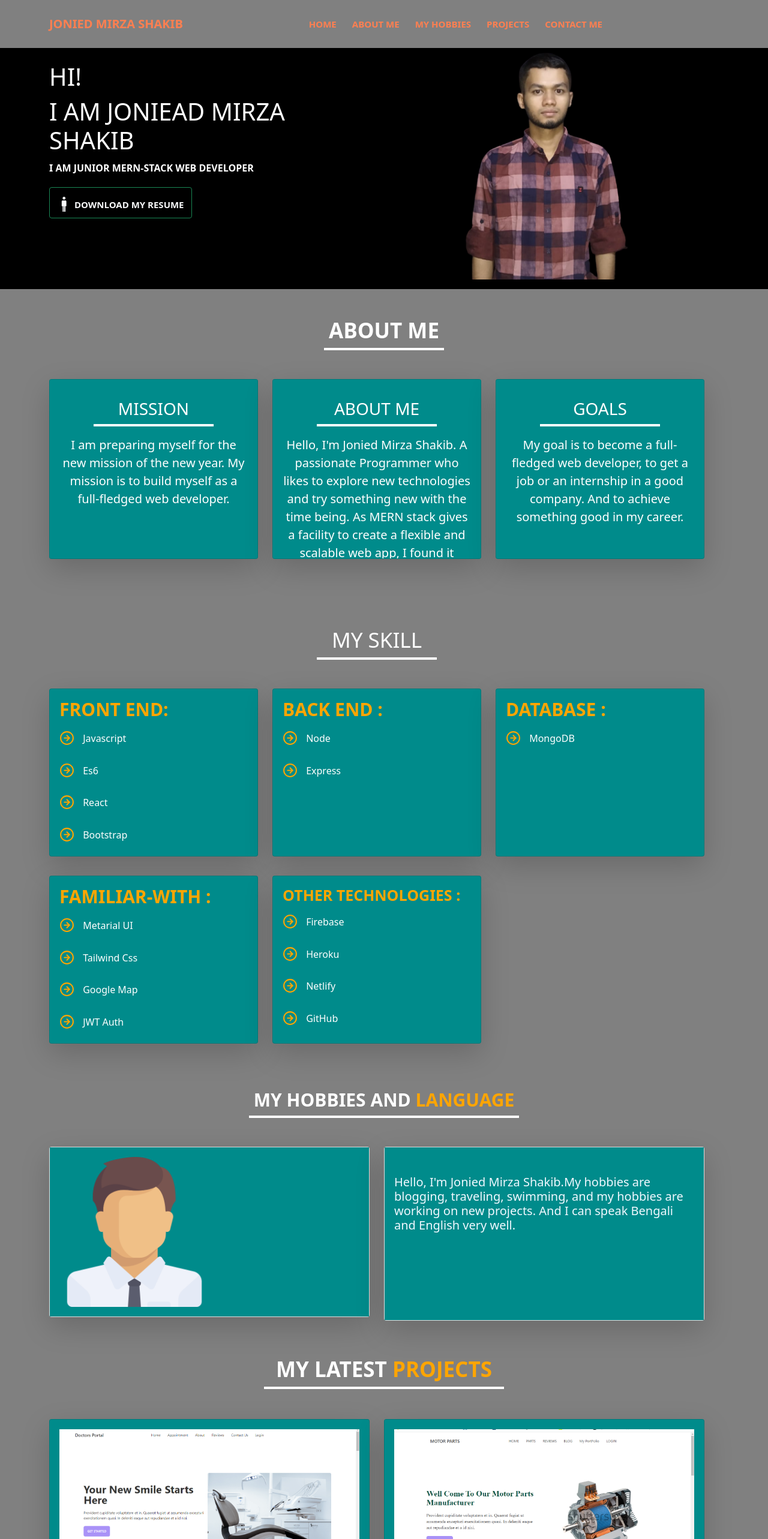
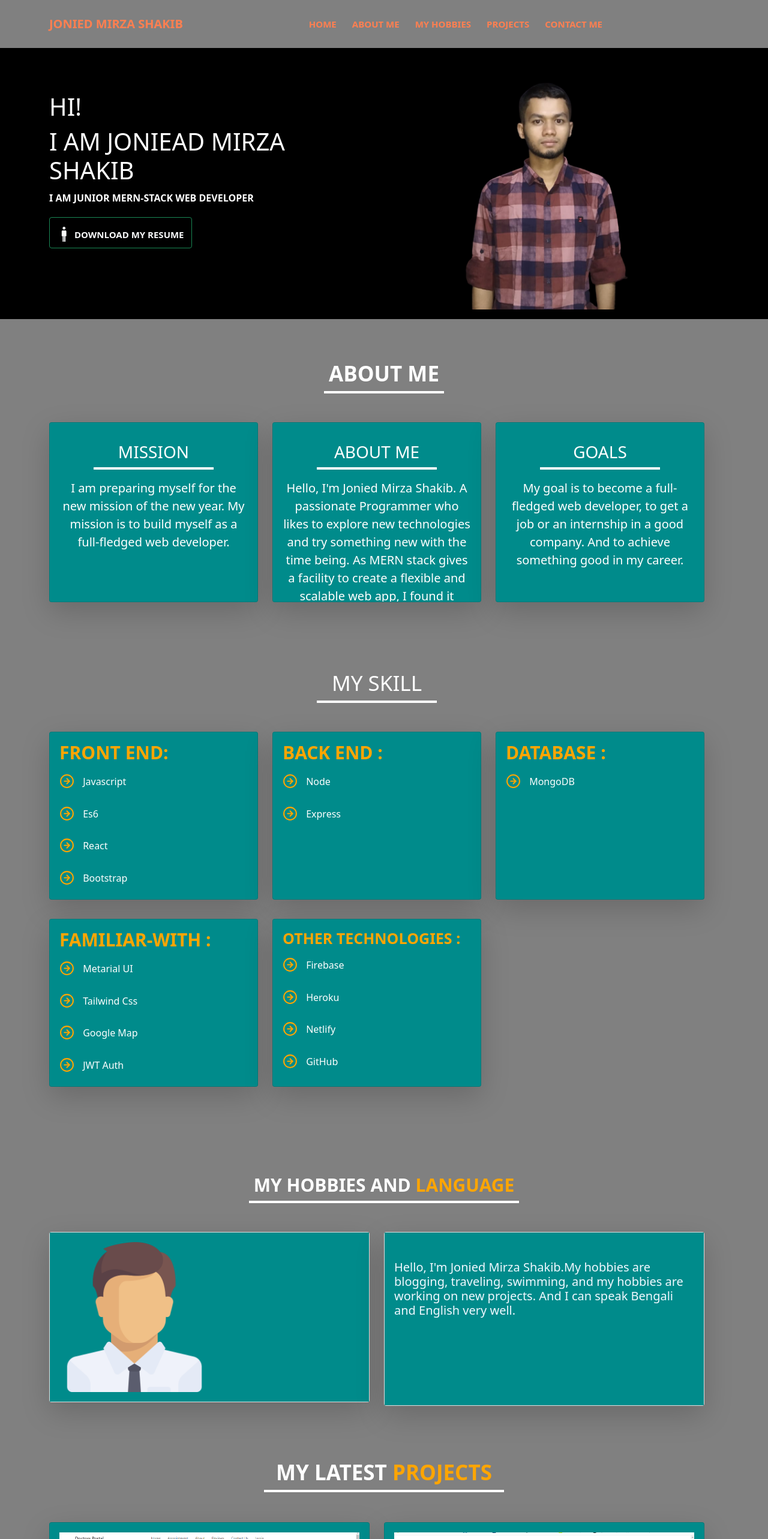
Before and after one commit to Jonied-mirza-shakib/My-Portfolio, a React (Create React App) app: page / in a window 1280 px wide. Shown: the top 2566 px of the page at 60% size. Built offline with nearby package versions, Linux system fonts and the light colour scheme.

Commit message:
updated the all pages title

```diff
--- a/src/Component/ContactMe/ContactMe.js
+++ b/src/Component/ContactMe/ContactMe.js
@@ -9,7 +9,7 @@ const ContactMe = () => {
     }
     return (
         <div>
-            <div style={{ marginTop: '50px' }} className='container'>
+            <div style={{ marginTop: '80px' }} className='container'>
                 <h2 className='text-center' style={{ color: 'white', textTransform: 'uppercase' }}>Contact Me</h2>
                 <div className='mb-5' style={{ border: '2px solid white', maxWidth: '320px', margin: 'auto' }}></div>
                 <div style={{ backgroundColor: 'gray' }} className="pt-3">
--- a/src/Component/MyAllProjects/MyAllProjects.js
+++ b/src/Component/MyAllProjects/MyAllProjects.js
@@ -7,7 +7,7 @@ import gymTrainer from '../../img/gym.png'
 const MyAllProjects = () => {
     return (
         <div className='mb-5 container'>
-            <div style={{ marginTop: '50px', marginBottom: '50px' }}>
+            <div style={{ marginTop: '80px', marginBottom: '50px' }}>
                 <h2 style={{ color: 'white', textTransform: 'uppercase', fontWeight: 'bold', fontSize: '35px' }} className='text-center'>My Latest <span style={{ color: 'orange' }}>projects</span> </h2>
                 <div className='mb-5' style={{ border: '2px solid white', maxWidth: '400px', margin: 'auto' }}></div>
             </div>
--- a/src/Component/MyHobbies/MyHobbies.js
+++ b/src/Component/MyHobbies/MyHobbies.js
@@ -3,7 +3,7 @@ import './MyHobbies.css'
 import hobbiesImg from '../../img/boss.png'
 const MyHobbies = () => {
     return (
-        <div className='container' style={{ marginTop: '60px' }}>
+        <div className='container' style={{ paddingTop: '80px' }}>
             <h2 style={{ color: 'white' }} className='hobbies-heading'>My Hobbies and <span style={{ color: 'orange' }}>Language</span> </h2>
             <div className='mb-5' style={{ border: '2px solid white', maxWidth: '450px', margin: 'auto' }}></div>
             <div className="row my-3">
--- a/src/Component/MyMission/MyMission.css
+++ b/src/Component/MyMission/MyMission.css
@@ -4,4 +4,5 @@
     font-size: 35px;
     font-weight: bold;
     text-transform: uppercase;
+    padding-top: 70px;
 }
--- a/src/Component/MyMission/MyMission.js
+++ b/src/Component/MyMission/MyMission.js
@@ -4,7 +4,7 @@ import './MyMission.css'
 const MyMission = () => {
     return (
         <div className='mb-5 container'>
-            <h2 className='mt-5 heading'> ABOUT ME</h2>
+            <h2 className='heading'> ABOUT ME</h2>
             <div className='mb-5' style={{ border: '2px solid white', maxWidth: '200px', margin: 'auto' }}></div>
             <div>
                 <div className="row">
--- a/src/Component/MyProjects/MyProjects.js
+++ b/src/Component/MyProjects/MyProjects.js
@@ -8,7 +8,7 @@ import crypto from '../../img/crypto.png'
 const MyProjects = () => {
     return (
         <div className='mb-5 container'>
-            <div style={{ marginTop: '50px', marginBottom: '50px' }}>
+            <div style={{ marginTop: '80px', marginBottom: '50px' }}>
                 <h2 style={{ color: 'white', textTransform: 'uppercase', fontWeight: 'bold', fontSize: '35px' }} className='text-center'>My Latest <span style={{ color: 'orange' }}>projects</span> </h2>
                 <div className='mb-5' style={{ border: '2px solid white', maxWidth: '400px', margin: 'auto' }}></div>
             </div>
--- a/src/Component/SingleHome/SingleHome.js
+++ b/src/Component/SingleHome/SingleHome.js
@@ -6,7 +6,7 @@ const SingleHome = () => {
     return (
         <div style={{ backgroundColor: 'black' }}>
             <div className='container pt-5 pb-3'>
-                <div className='row'>
+                <div className='row' style={{ marginTop: '50px' }}>
                     <div className="col-md-12 col-lg-6 mt-5 pt-2">
                         <h1 style={{ color: 'white', marginBottom: '10px' }}>HI!</h1>
                         <h1 style={{ color: 'white', marginBottom: '10px' }}>I AM JONIEAD MIRZA SHAKIB</h1>
```
